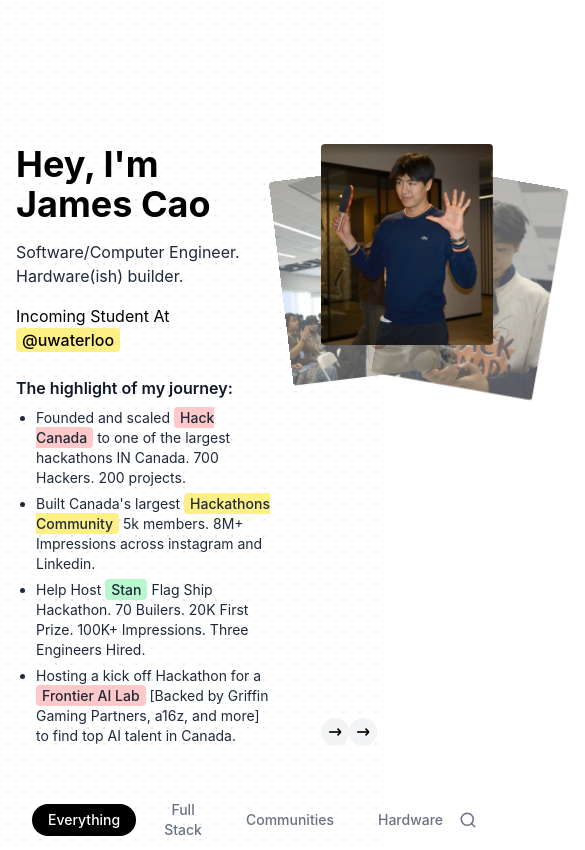
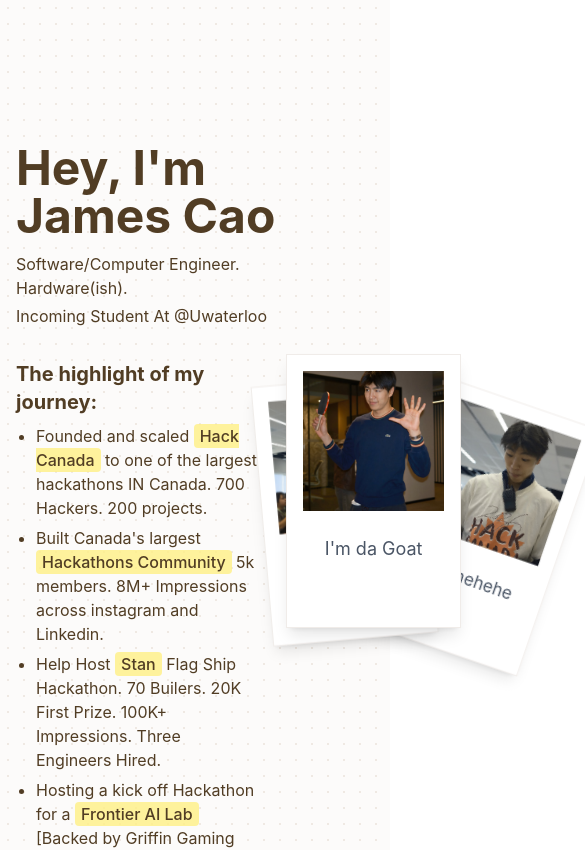
Before and after one commit to jamesjamcow/portfoliowebsite, a React (Vite) app: page / in a window 390 px wide. Shown: the top 850 px of the page, 585 px wide, since content can reach past the window. Built offline with nearby package versions, Linux system fonts and the light colour scheme.

Commit message:
finished the hero section

```diff
--- a/src/App.tsx
+++ b/src/App.tsx
@@ -6,31 +6,29 @@
 function App() {
   return (
     <>
-      <div className="absolute inset-0 h-full w-full bg-white bg-[radial-gradient(#e5e7eb_1px,transparent_1px)] bg-size-[16px_16px] py-20">
+      <div className="text-[#513D24] bg-[#FCFBFA] min-h-screen w-full bg-[radial-gradient(#EFE9E3_1px,transparent_1px)] bg-size-[16px_16px] py-20">
         <div className="flex flex-col mx-auto gap-4 max-w-4xl">
-          <div className="mx-auto max-w-3xl px-4 py-16 font-sans">
+          <div className="mx-auto px-4 py-16 font-sans">
             <div className="flex flex-row">
-            <div className="w-3/5 mr-12">
+            <div className="w-3/5 mr-2">
             <div className="flex items-center justify-between">
-              <h1 className="text-4xl font-bold">Hey, I'm James Cao</h1>
+              <h1 className="text-5xl font-bold">Hey, I'm James Cao</h1>
             </div>
-            <p className="mt-4 text-gray-800">
-              Software/Computer Engineer. Hardware(ish) builder.
+            <p className="mt-3">
+              Software/Computer Engineer. Hardware(ish).
             </p>
-            <p className="mt-4">
+            <p className="mt-1">
               Incoming Student At{" "}
-              <span className="rounded bg-yellow-200 px-1.5 py-0.5 font-medium hover:bg-yellow-300">
-                @uwaterloo
-              </span>
+                @Uwaterloo
             </p>
 
-            <p className="mt-6 font-semibold text-gray-900">
+            <p className="mt-8 text-xl font-bold">
               The highlight of my journey:
             </p>
-            <ul className="mt-2 list-disc space-y-1.5 pl-5 text-sm text-gray-800">
+            <ul className="mt-2 pr-5 list-disc space-y-1.5 pl-5 text-md">
               <li>
                 Founded and scaled{" "}
-                <span className="rounded bg-red-200 px-1.5 py-0.5 font-medium">
+                <span className="rounded bg-yellow-200/80 px-1.5 py-0.5 font-medium">
                   Hack Canada
                 </span>{" "}
                 to one of the largest hackathons IN Canada. 700 Hackers. 200
@@ -38,14 +36,14 @@
               </li>
               <li>
                 Built Canada's largest{" "}
-                <span className="rounded bg-yellow-200 px-1.5 py-0.5 font-medium">
+                <span className="rounded bg-yellow-200/80 px-1.5 py-0.5 font-medium">
                   Hackathons Community
                 </span>{" "}
                 5k members. 8M+ Impressions across instagram and Linkedin.
               </li>
               <li>
                 Help Host{" "}
-                <span className="rounded bg-green-200 px-1.5 py-0.5 font-medium">
+                <span className="rounded bg-yellow-200/80 px-1.5 py-0.5 font-medium">
                   Stan
                 </span>{" "}
                 Flag Ship Hackathon. 70 Builers. 20K First Prize. 100K+
@@ -53,7 +51,7 @@
               </li>
               <li>
                 Hosting a kick off Hackathon for a{" "}
-                <span className="rounded bg-red-200 px-1.5 py-0.5 font-medium">
+                <span className="rounded bg-yellow-200/80 px-1.5 py-0.5 font-medium">
                   Frontier AI Lab
                 </span>{" "}
                 [Backed by Griffin Gaming Partners, a16z, and more] to find top
@@ -65,7 +63,7 @@
               <ImageGax images={images} />
             </div>
             </div>
-            <div className="mx-auto max-w-3xl px-4 py-12">
+            <div className="mx-auto self-stretch flex my-20 ">
               <ProjectGrid projects={projects} />
             </div>
           </div>
--- a/src/components/ImageGax.tsx
+++ b/src/components/ImageGax.tsx
@@ -17,12 +17,12 @@
   };
 
   const randomRotateY = () => {
-    return Math.floor(Math.random() * 21) - 10;
+    return Math.floor(Math.random() * 30) - 10;
   };
 
   return (
     <div className="max-w-sm flex flex-col justify-between md:max-w-md lg:max-w-lg h-full relative self-stretch">
-      <div className="h-full w-full relative">
+      <div className="h-full w-full relative justify-center flex ">
         <AnimatePresence mode="wait">
           {images.map((image, index) => (
             <motion.div
@@ -34,7 +34,7 @@
                 rotate: randomRotateY(),
               }}
               animate={{
-                opacity: isActive(index) ? 1 : 0.7,
+                opacity: 1,
                 scale: isActive(index) ? 1 : 0.95,
                 z: isActive(index) ? 0 : -100,
                 rotate: isActive(index) ? 0 : randomRotateY(),
@@ -48,25 +48,30 @@
                 rotate: randomRotateY(),
               }}
               transition={{ duration: 0.5, ease: "easeInOut" }}
-              className="absolute inset-0 origin-bottom"
+              className="absolute inset-0 origin-bottom flex justify-center items-center"
             >
-              <img
-                src={image.src}
-                alt={`Image ${index + 1}`}
-                className="h-auto w-full rounded object-cover object-center"
-              />
+              <div className="bg-white border border-[#D9CFC7]/40 p-4 pt-4 pb-16 shadow-lg w-72">
+                <img
+                  src={image.src}
+                  alt="Landscape"
+                  className="w-full aspect-square object-cover"
+                />
+                <p className="text-center mt-6 font-handwriting text-gray-600 text-lg">
+                  {image.alt}
+                </p>
+              </div>
             </motion.div>
           ))}
         </AnimatePresence>
       </div>
 
-      <div className="flex mt-20 z-200">
+      <div className="flex justify-center z-200 pt-8">
         <button
           onClick={handlePrev}
-          className="group/button flex h-7 w-7 items-center justify-center rounded-full bg-gray-100 dark:bg-neutral-800"
+          className="group/button flex mx-5 h-7 w-7 items-center justify-center rounded-full bg-gray-100 dark:bg-neutral-800"
         >
           <svg
-            className="h-5 w-5 text-black transition-transform duration-300 group-hover/button:rotate-12 dark:text-neutral-400"
+            className="h-5 w-5 text-black transition-transform duration-300 group-hover/button:-rotate-12 dark:text-neutral-400"
             xmlns="http://www.w3.org/2000/svg"
             width="24"
             height="24"
@@ -77,13 +82,13 @@
           >
             <path stroke="none" d="M0 0h24v24H0z" fill="none" />
             <path d="M5 12l14 0" />
-            <path d="M15 16l4 -4" />
-            <path d="M15 8l4 4" />
+            <path d="M5 12l4 4" />
+            <path d="M5 12l4 -4" />
           </svg>
         </button>
         <button
           onClick={handleNext}
-          className="group/button flex h-7 w-7 items-center justify-center rounded-full bg-gray-100 dark:bg-neutral-800"
+          className="group/button flex mx-5 h-7 w-7 items-center justify-center rounded-full bg-gray-100 dark:bg-neutral-800"
         >
           <svg
             className="h-5 w-5 text-black transition-transform duration-300 group-hover/button:-rotate-12 dark:text-neutral-400"
--- a/src/components/TopImage.tsx
+++ /dev/null
@@ -1,152 +0,0 @@
-import { IconArrowLeft, IconArrowRight } from "@tabler/icons-react";
-import { motion, AnimatePresence } from "motion/react";
-
-import { useEffect, useState } from "react";
-
-type Testimonial = {
-  quote: string;
-  name: string;
-  designation: string;
-  src: string;
-};
-export const AnimatedTestimonials = ({
-  testimonials,
-  autoplay = false,
-}: {
-  testimonials: Testimonial[];
-  autoplay?: boolean;
-}) => {
-  const [active, setActive] = useState(0);
-
-  const handleNext = () => {
-    setActive((prev) => (prev + 1) % testimonials.length);
-  };
-
-  const handlePrev = () => {
-    setActive((prev) => (prev - 1 + testimonials.length) % testimonials.length);
-  };
-
-  const isActive = (index: number) => {
-    return index === active;
-  };
-
-  useEffect(() => {
-    if (autoplay) {
-      const interval = setInterval(handleNext, 5000);
-      return () => clearInterval(interval);
-    }
-  }, [autoplay]);
-
-  const randomRotateY = () => {
-    return Math.floor(Math.random() * 21) - 10;
-  };
-  return (
-    <div className="mx-auto max-w-sm px-4 py-20 font-sans antialiased md:max-w-4xl md:px-8 lg:px-12">
-      <div className="relative grid grid-cols-1 gap-20 md:grid-cols-2">
-        <div>
-          <div className="relative h-80 w-full">
-            <AnimatePresence>
-              {testimonials.map((testimonial, index) => (
-                <motion.div
-                  key={testimonial.src}
-                  initial={{
-                    opacity: 0,
-                    scale: 0.9,
-                    z: -100,
-                    rotate: randomRotateY(),
-                  }}
-                  animate={{
-                    opacity: isActive(index) ? 1 : 0.7,
-                    scale: isActive(index) ? 1 : 0.95,
-                    z: isActive(index) ? 0 : -100,
-                    rotate: isActive(index) ? 0 : randomRotateY(),
-                    zIndex: isActive(index)
-                      ? 40
-                      : testimonials.length + 2 - index,
-                    y: isActive(index) ? [0, -80, 0] : 0,
-                  }}
-                  exit={{
-                    opacity: 0,
-                    scale: 0.9,
-                    z: 100,
-                    rotate: randomRotateY(),
-                  }}
-                  transition={{
-                    duration: 0.4,
-                    ease: "easeInOut",
-                  }}
-                  className="absolute inset-0 origin-bottom"
-                >
-                  <img
-                    src={testimonial.src}
-                    alt={testimonial.name}
-                    width={500}
-                    height={500}
-                    draggable={false}
-                    className="h-full w-full rounded-3xl object-cover object-center"
-                  />
-                </motion.div>
-              ))}
-            </AnimatePresence>
-          </div>
-        </div>
-        <div className="flex flex-col justify-between py-4">
-          <motion.div
-            key={active}
-            initial={{
-              y: 20,
-              opacity: 0,
-            }}
-            animate={{
-              y: 0,
-              opacity: 1,
-            }}
-            exit={{
-              y: -20,
-              opacity: 0,
-            }}
-            transition={{
-              duration: 0.2,
-              ease: "easeInOut",
-            }}
-          >
-            <h3 className="text-2xl font-bold text-black dark:text-white">
-              {testimonials[active].name}
-            </h3>
-            <p className="text-sm text-gray-500 dark:text-neutral-500">
-              {testimonials[active].designation}
-            </p>
-            <motion.p className="mt-8 text-lg text-gray-500 dark:text-neutral-300">
-              {testimonials[active].quote.split(" ").map((word, index) => (
-                <motion.span
-                  key={index}
-                  initial={{
-                    filter: "blur(10px)",
-                    opacity: 0,
-                    y: 5,
-                  }}
-                  animate={{
-                    filter: "blur(0px)",
-                    opacity: 1,
-                    y: 0,
-                  }}
-                  transition={{
-                    duration: 0.2,
-                    ease: "easeInOut",
-                    delay: 0.02 * index,
-                  }}
-                  className="inline-block"
-                >
-                  {word}&nbsp;
-                </motion.span>
-              ))}
-            </motion.p>
-          </motion.div>
-          <div className="flex gap-4 pt-12 md:pt-0">
-
-          </div>
-        </div>
-      </div>
-    </div>
-  );
-};
--- a/src/data.ts
+++ b/src/data.ts
@@ -5,9 +5,9 @@
 import TestImage3 from "./assets/TestImage3.png";
 
 export const images: Image[] = [
-  { src: TestImage1, alt: "first image of me" },
-  { src: TestImage2, alt: "Hack AI" },
-  { src: TestImage3, alt: "Hack Canada" },
+  { src: TestImage1, alt: "I'm da Goat" },
+  { src: TestImage2, alt: "Lets gooooo" },
+  { src: TestImage3, alt: "Hehehehehe" },
 ];
 
 export const projects: Project[] = [
```
Also changed, not shown: src/components/NavBar.tsx (added).
